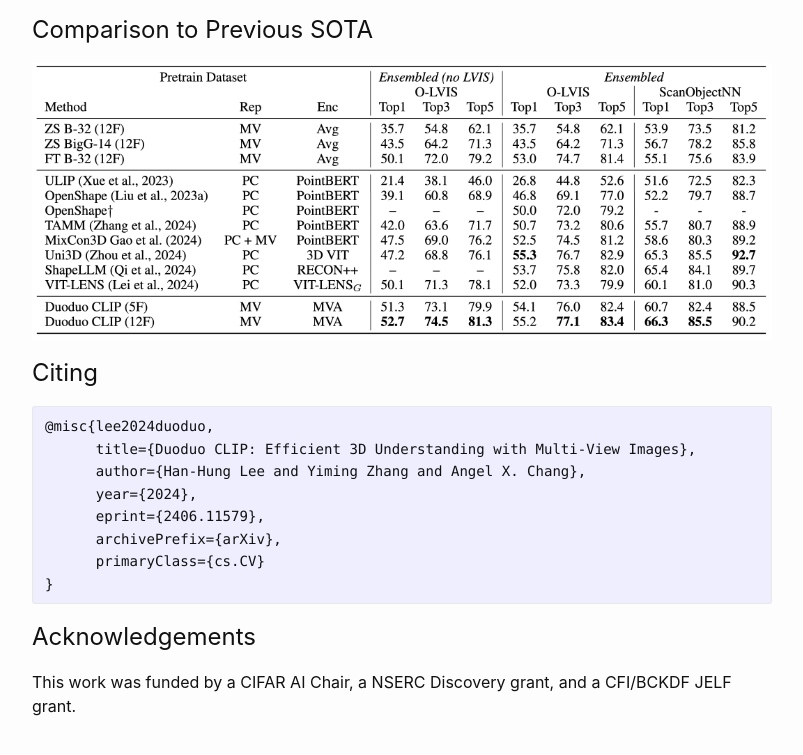
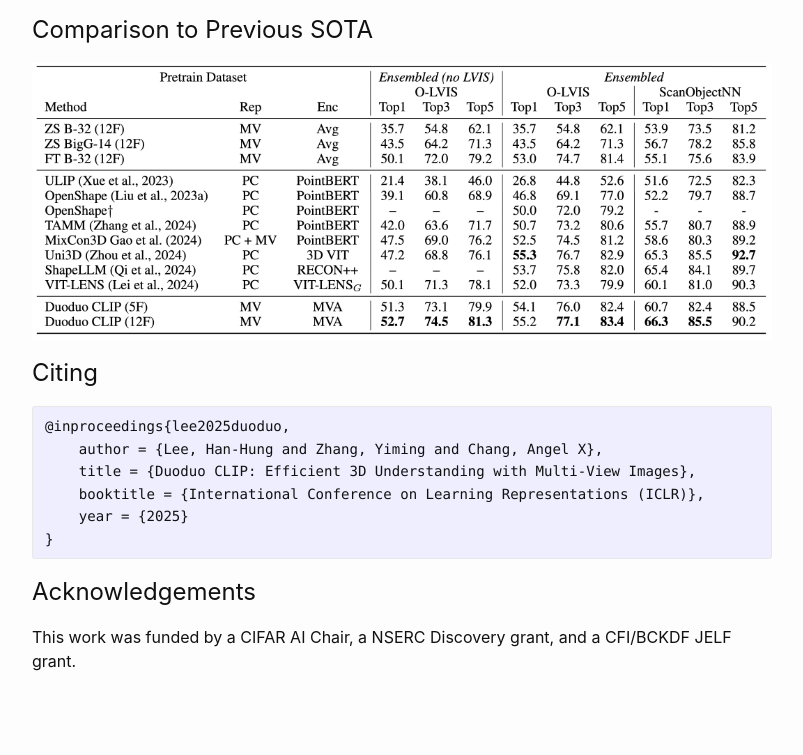
Before and after one commit to 3dlg-hcvc/DuoduoCLIP, a plain HTML site: page docs/index.html in a window 1280 px wide. Shown: the part 2875-3630 px from the top of the page, without its empty margins (238-1041 px from the left). After the commit the page ends 3593 px from the top, so only its background shows below. Drawn offline with Linux system fonts and the light colour scheme.

Commit message:
Update index.html

```diff
--- a/docs/index.html
+++ b/docs/index.html
@@ -73,13 +73,11 @@ Our model also achieves better performance in more fine-grained text to shape re
 <p><img src="./assets/images/objaverse-acc.png" alt="alt text" /></p>
 
 <h2 id="citing">Citing</h2>
-<div class="language-plaintext highlighter-rouge"><div class="highlight"><pre class="highlight"><code>@misc{lee2024duoduo,
-      title={Duoduo CLIP: Efficient 3D Understanding with Multi-View Images},
-      author={Han-Hung Lee and Yiming Zhang and Angel X. Chang},
-      year={2024},
-      eprint={2406.11579},
-      archivePrefix={arXiv},
-      primaryClass={cs.CV}
+<div class="language-plaintext highlighter-rouge"><div class="highlight"><pre class="highlight"><code>@inproceedings{lee2025duoduo,
+    author = {Lee, Han-Hung and Zhang, Yiming and Chang, Angel X},
+    title = {Duoduo CLIP: Efficient 3D Understanding with Multi-View Images},
+    booktitle = {International Conference on Learning Representations (ICLR)},
+    year = {2025}
 }
 </code></pre></div></div>
 
```
